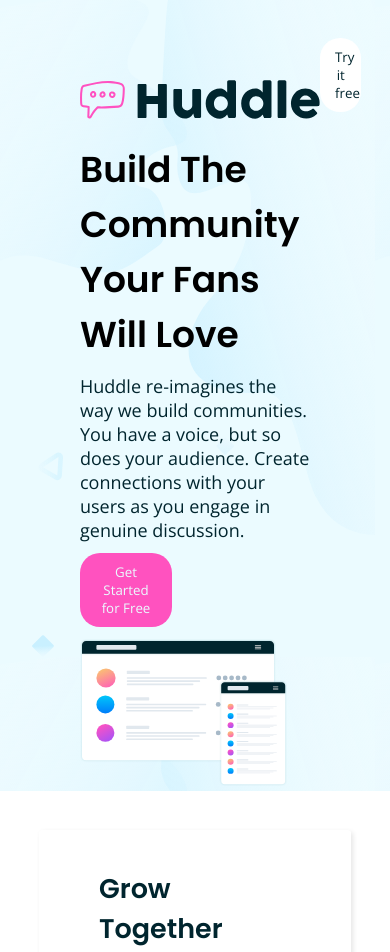
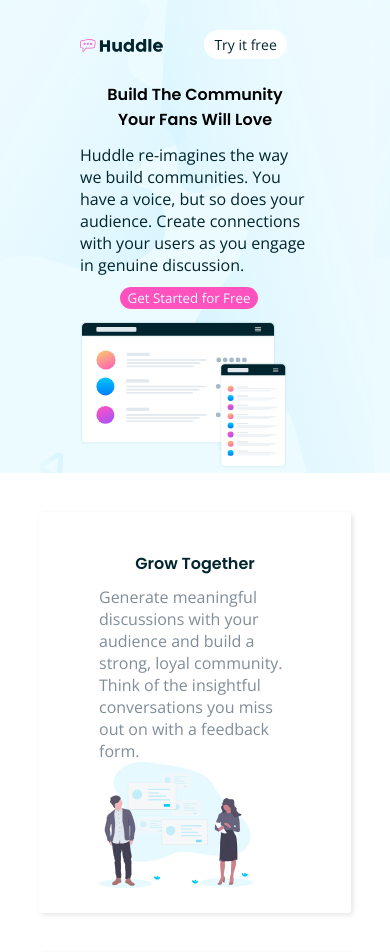
Before and after one commit to Njidekaa/Landing-Page, a plain HTML site: page index.html in a window 390 px wide. Shown: the top 952 px of the page. Drawn offline with nearby package versions, Linux system fonts and the light colour scheme.

Commit message:
Responsive Landing Page

```diff
--- a/style.css
+++ b/style.css
@@ -272,10 +272,11 @@ ul{
 
 /* Media queries*/
 
-@media screen and (max-width: 1000px){
+@media screen and (max-width: 600px){
     header{
         background-image: url(./bg-hero-mobile.svg);
         background-color: hsl(193, 100%, 96%);
+
     }
     .footer-body{
         width: 100%;
@@ -299,9 +300,61 @@ ul{
     .copyright-section{
         text-align: center;
     }
-    .image{
-        margin-top: 30px;
-        width: 20%;
+    .heading2{
+        display: flex;
+        flex-direction: column;
+    }
+    .growth{
+        display: flex;
+        flex-direction: column;
+    }
+    .flowing{
+        display: flex;
+        flex-direction: column;
+    }
+    .users{
+        display: flex;
+        flex-direction: column;
+    }
+
+
+    h1{
+        text-align: center;
+        font-size: 16px;
+    }
+    h2{
+        text-align: center;
+        font-size: 16px;
+    }
+
+    .nav img{
+        margin-top: 2rem;
+        width: 40%;
+    }
+    .btn1{
+        padding: 5px 5px;
+        font-size: 14px;
+        width: 40%;
+
+    }
+    .community{
+        font-size: 16px;
+    }
+
+    .btn2 {
+        padding: 2px 2px;
+        width: 60%;
+        text-align: center;
+        align-items: center;
+       margin-left: 2.5rem;
+    }
+    .btn3 {
+        padding: 2px 2px;
+        width: 80%;
+        text-align: center;
+        align-items: center;
+        font-size: 12px;
+
     }
     }
 
@@ -328,9 +381,7 @@ ul{
         align-items: center;
 
     }
-    p{
-        text-align: center;
-    }
+
     .ready{
         width: 90%;
     }
```
